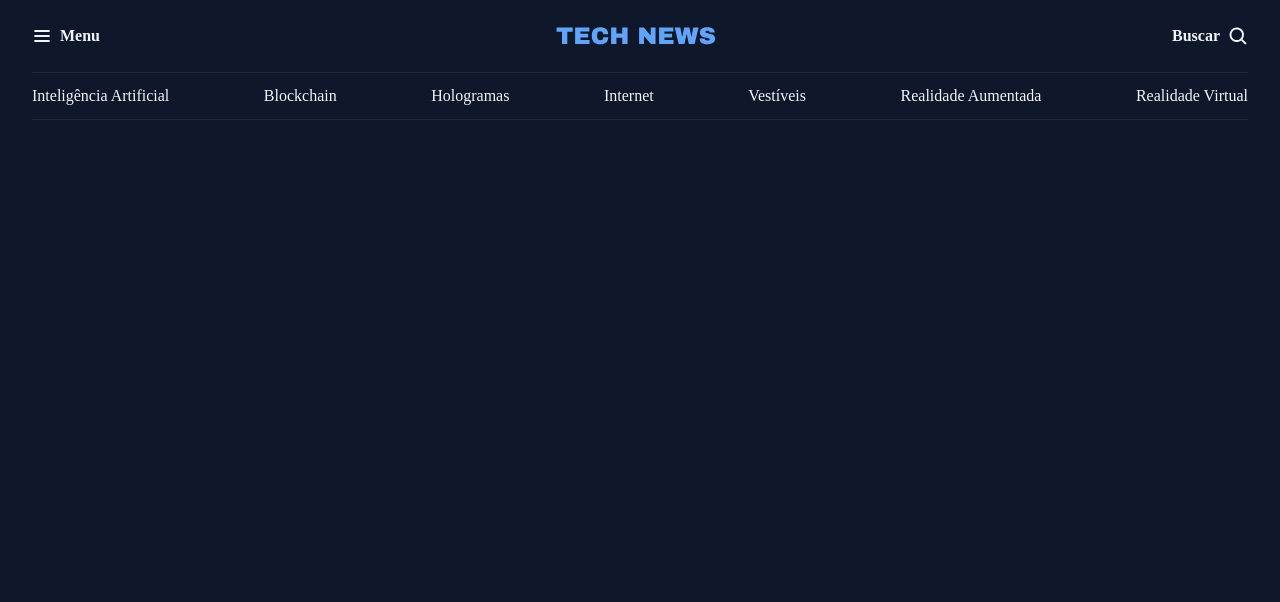
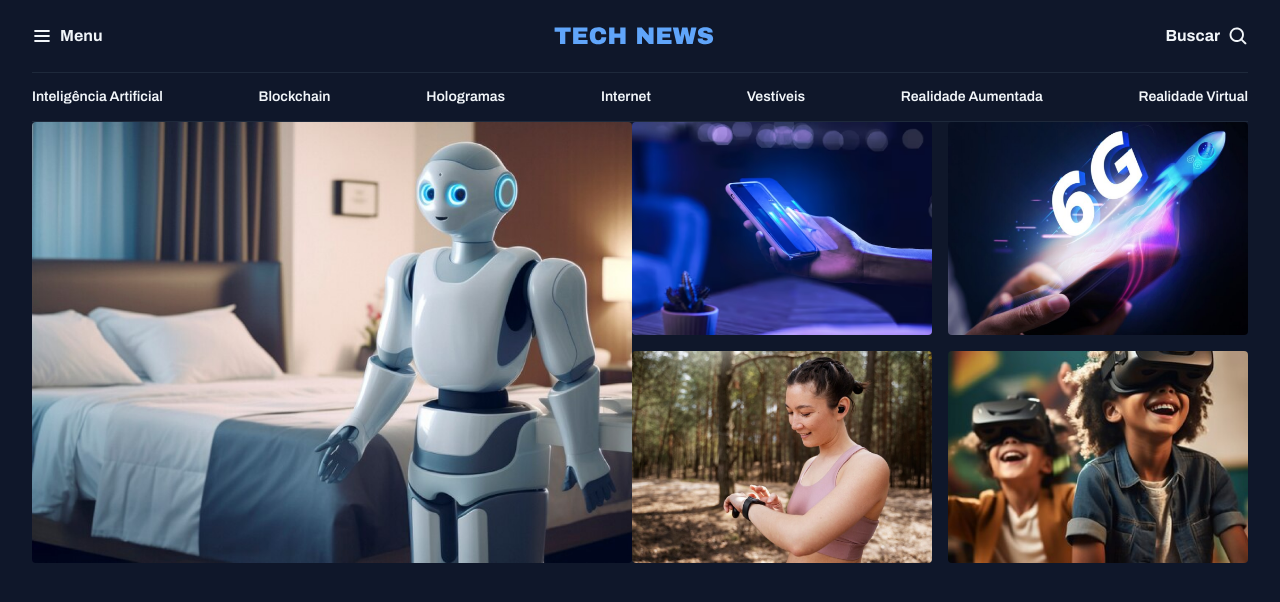
Before and after one commit to icarofurlaneto/portal-de-noticias, a plain HTML site: page index.html in a window 1280 px wide. Drawn offline with Linux system fonts and the light colour scheme.

Commit message:
estruturando a seção destaques

```diff
--- a/index.html
+++ b/index.html
@@ -16,8 +16,8 @@
     <header class="container">
       <nav id="primary" class="grid grid-flow-col">
         <div>
-        <img src="assets/icons/List.svg" alt="ícone de menu" />
-        <strong>Menu</strong>
+          <img src="assets/icons/List.svg" alt="ícone de menu" />
+          <strong>Menu</strong>
         </div>
         <div>
           <img src="assets/Logo.svg" alt="Tech News logo" />
@@ -37,8 +37,30 @@
         <a href="#">Internet</a>
         <a href="#">Vestíveis</a>
         <a href="#">Realidade Aumentada</a>
-        <a href="#">Realidade  Virtual</a>
+        <a href="#">Realidade Virtual</a>
       </nav>
     </header>
+    <main class="grid container">
+      <section id="featured" class="grid grid-flow-col">
+        <div>
+          <img src="assets/images/Image 01.png" alt="" />
+        </div>
+
+        <div class="grid grid-cols-2 gap-16">
+          <div>
+            <img src="assets/images/Image 02.png" alt="" />
+          </div>
+          <div>
+            <img src="assets/images/Image 03.png" alt="" />
+          </div>
+          <div>
+            <img src="assets/images/Image 04.png" alt="" />
+          </div>
+          <div>
+            <img src="assets/images/Image 05.png" alt="" />
+          </div>
+        </div>
+      </section>
+    </main>
   </body>
 </html>
--- a/styles/global.css
+++ b/styles/global.css
@@ -13,8 +13,9 @@
   --text-color-secondary: #cbd5e1;
 
   --font-family: 'Archivo', sans-serif;
+
   --h1: 800 24px/135% var(--font-family);
-  --h2: 800 16/140% var(--font-family);
+  --h2: 800 16px/140% var(--font-family);
   --h3: 800 14px/140% var(--font-family);
   --text-span: 600 14px/145% var(--font-family);
   --text-sm: 400 14px/160% var(--font-family);
@@ -39,16 +40,13 @@ h1, h2, h3 {
   font: inherit;
 }
 
-.grid {
-  display: grid;
-}
-
-.grid-flow-col {
-  grid-auto-flow: column;
-}
 
 .container {
   max-width: 1920px;
   padding-inline: 32px;
   margin-inline: auto;
 }
+
+img {
+  max-width: 100%;
+}
--- a/styles/header.css
+++ b/styles/header.css
@@ -1,4 +1,7 @@
+
+
 #primary {
+    font: var(--h2);
     padding-block: 20px;
 
     div {
@@ -17,6 +20,7 @@
 }
 
 #secondary {
+    font: var(--text-span);
     padding-block: 14px;
     border: solid 1px var(--stroke-color);
     border-inline: none;
--- a/styles/index.css
+++ b/styles/index.css
@@ -1,2 +1,4 @@
 @import url(global.css);
+@import url(utility.css);
 @import url(header.css);
+@import url(sections.css)
--- /dev/null
+++ b/styles/sections.css
@@ -0,0 +1,7 @@
+#featured {
+    img {
+        height: 100%;
+        object-fit: cover;
+        border-radius: 4px;
+    }
+}
--- /dev/null
+++ b/styles/utility.css
@@ -0,0 +1,15 @@
+.grid {
+    display: grid;
+  }
+
+.grid-flow-col {
+    grid-auto-flow: column;
+  }
+
+  .grid-cols-2 {
+    grid-template-columns: 1fr 1fr;
+  }
+
+  .gap-16 {
+    gap: 16px;
+  }
```
